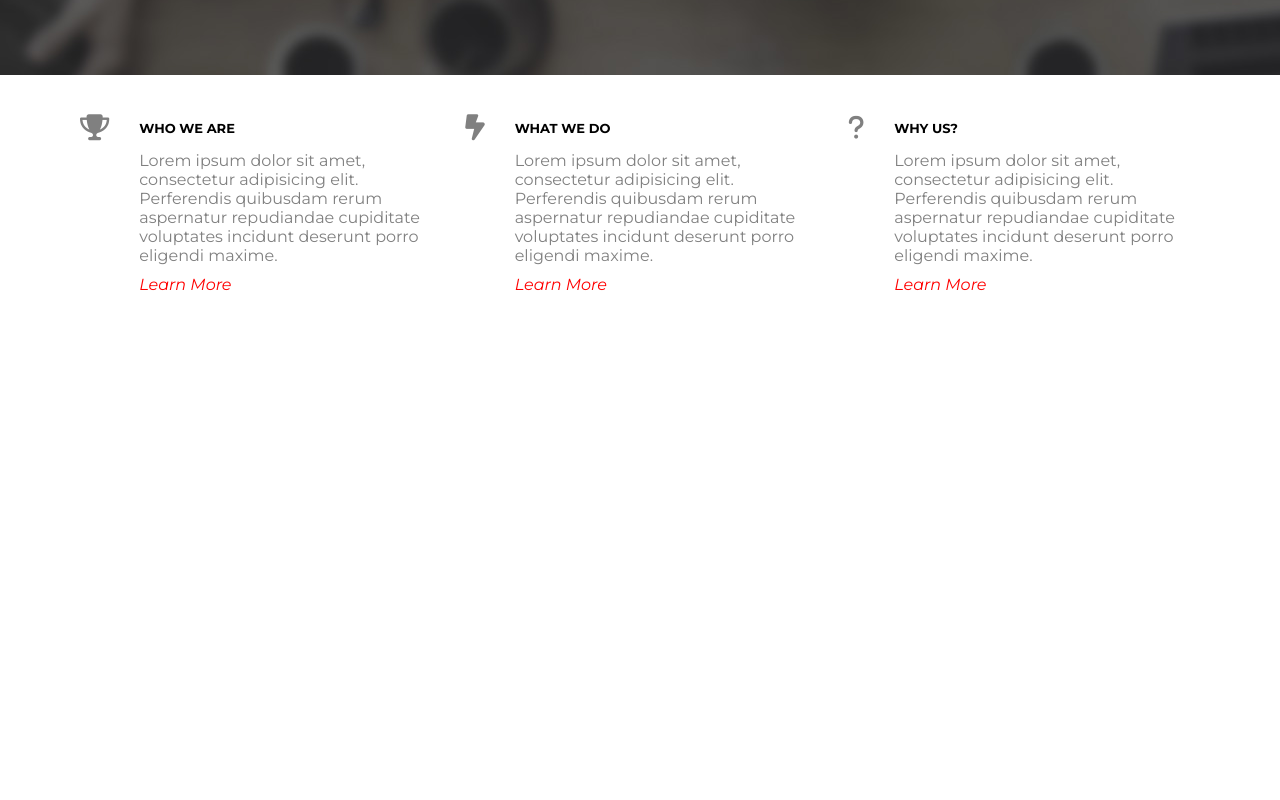
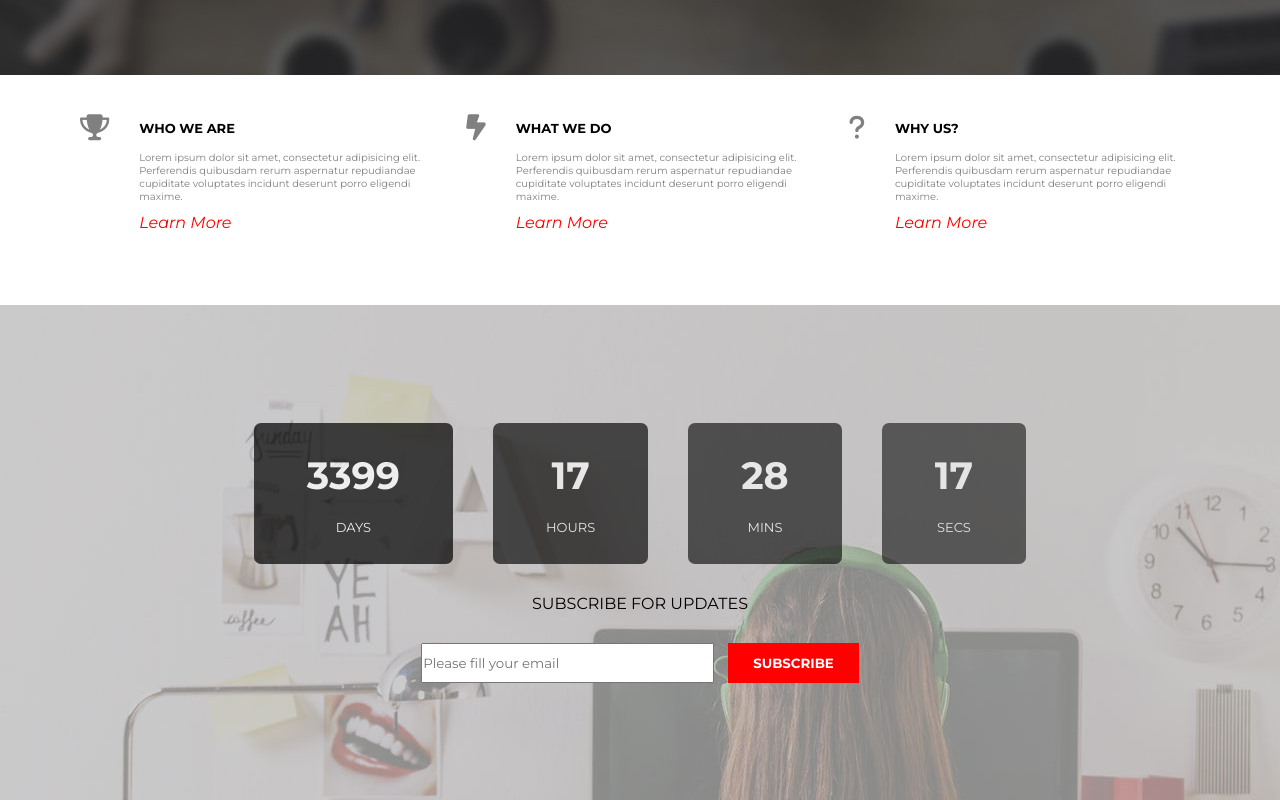
Before and after one commit to KrisssBrown/proj-html-vuejs, a Vue app: page / in a window 1280 px wide. Shown: the part 635-1435 px from the top of the page. Before the commit the page ends 940 px from the top, so only its background shows below. Built offline with nearby package versions, Linux system fonts and the light colour scheme.

Commit message:
ADD countdown

```diff
--- a/src/App.vue
+++ b/src/App.vue
@@ -3,6 +3,7 @@
     <Header />
     <Hero />
     <WhyUs />
+    <Countdown />
   </div>
 </template>
 
@@ -12,12 +13,14 @@
 import Header from './components/Header.vue';
 import Hero from './components/Hero.vue';
 import WhyUs from './components/WhyUs.vue'
+import Countdown from './components/Countdown.vue';
 
   export default {
     components:{
       Header,
       Hero,
       WhyUs,
+      Countdown,
     }
   }
 </script>
--- a/src/components/Countdown.vue
+++ b/src/components/Countdown.vue
@@ -1,15 +1,111 @@
 <template>
-    <div>
+    <div class="bg-section">
+        <div class="countdown-container">
+            <ul class="cards">
+                <li class="card" style="opacity: 0.7;">
+                    <h1><strong>3399</strong></h1>
+                    <p>DAYS</p>
+                </li>
+                <li class="card" style="opacity: 0.65;">
+                    <h1><strong>17</strong></h1>
+                    <p>HOURS</p>
+                </li>
+                <li class="card" style="opacity: 0.6;">
+                    <h1><strong>28</strong></h1>
+                    <p>MINS</p>
+                </li>
+                <li class="card" style="opacity: 0.55;">
+                    <h1><strong>17</strong></h1>
+                    <p>SECS</p>
+                </li>
+            </ul>
+
+            <p class="subs">SUBSCRIBE FOR UPDATES</p>
+
+            <div class="input-section">
+                <input class="text" type="text" placeholder="Please fill your email">
+
+                <button class="btn">SUBSCRIBE</button>
+            </div>
+        </div>
 
     </div>
 </template>
 
 <script>
-    export default {
+export default {
 
-    }
+}
 </script>
 
 <style lang="scss" scoped>
+.bg-section {
+    background-image: url(/coutdown-bg1.jpg);
+    height: 495px;
 
+    .countdown-container {
+        max-width: 800px;
+        margin: 0 auto;
+        height: 100%;
+        display: flex;
+        flex-direction: column;
+        justify-content: center;
+        align-items: center;
+        gap: 30px;
+    }
+}
+
+.cards {
+    display: flex;
+    justify-content: center;
+    gap: 40px;
+    align-items: center;
+    // height: 100%;
+    color: white;
+
+    .subs {
+        font-size: 15px;
+        font-weight: 600;
+    }
+
+    .card {
+        background-color: black;
+        padding: 29px 53px;
+        border-radius: 7px;
+        display: flex;
+        flex-direction: column;
+        gap: 20px;
+        align-items: center;
+
+        h1 {
+            font-size: 38px;
+            font-weight: 800;
+            opacity: 1;
+        }
+
+        p {
+            font-size: 13px;
+            opacity: 1;
+
+        }
+    }
+
+}
+
+.input-section {
+    display: flex;
+    gap: 14px;
+    .text {
+        padding: 10px 0;
+        padding-right: 120px;
+    }
+
+    .btn {
+        padding: 10px 25px;
+        font-weight: 700;
+        color: white;
+        background-color: red;
+        border: 0;
+    }
+}
 </style>
--- a/src/components/Hero.vue
+++ b/src/components/Hero.vue
@@ -1,5 +1,5 @@
 <template>
-    <div class="bg-container">
+    <div class="bg-section">
         <div class="container">
             <div class="hero-container">
                 <p>CONFERENCE ON</p>
@@ -46,12 +46,12 @@ export default {
 <!-- ************************************************************************** -->
 
 <style lang="scss" scoped>
-.bg-container {
+.bg-section {
     background-image: url(/slider-1-bg.jpg);
     height: 600px;
-    object-fit: cover;
+    // object-fit: cover;
     background-repeat: no-repeat;
-    object-position: center;
+    // object-position: center;
 }
 
 .container {
--- a/src/components/WhyUs.vue
+++ b/src/components/WhyUs.vue
@@ -67,6 +67,7 @@ export default {
 
         p{
             color: gray;
+            font-size: 10px;
         }
 
         a{
```
Also changed, not shown: public/coutdown-bg1.jpg (added).
